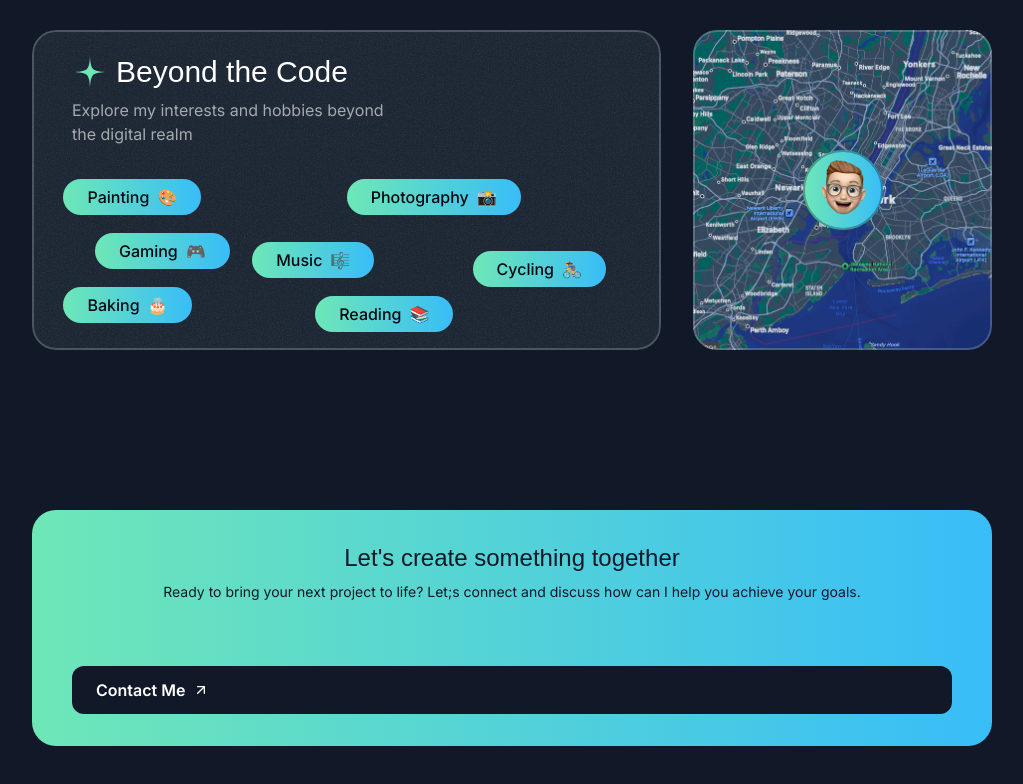
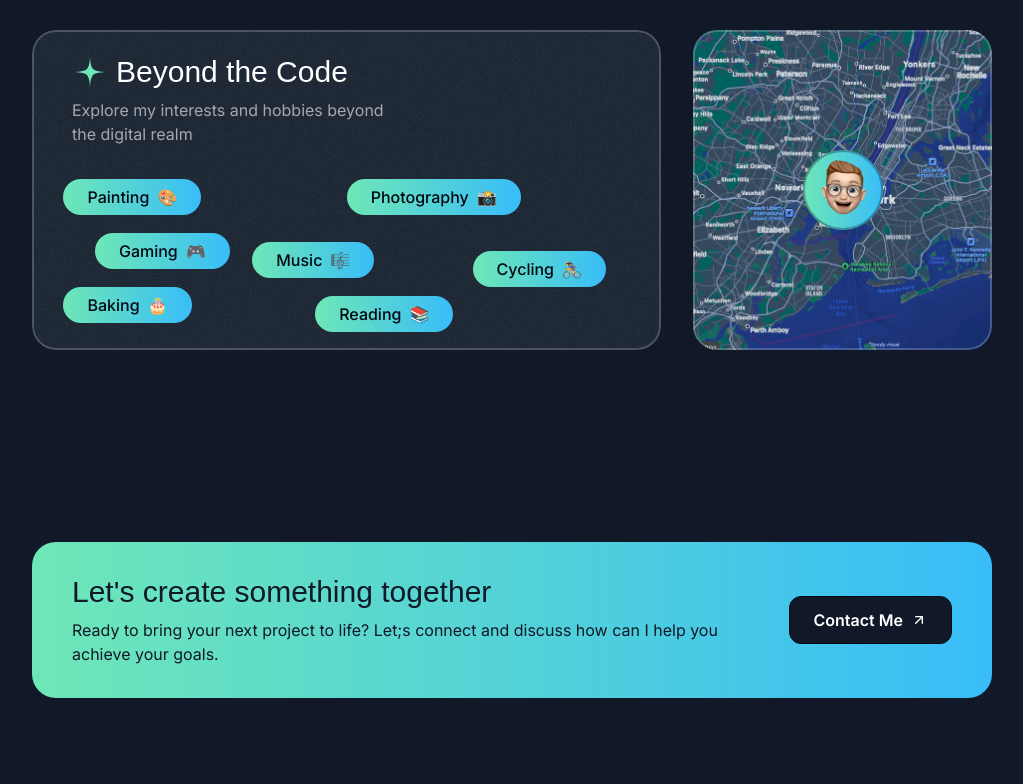
Before and after one commit to Fouzia-Oreen/Next-Js_Portfolio, a Next.js app in the folder nextjs-portfolio/: page / in a window 1280 px wide. Shown: the part 4582-5366 px from the top of the page, without its empty margins (128-1151 px from the left). Built offline with nearby package versions, Linux system fonts and the light colour scheme; a web font is replaced by a local one.

Commit message:
contact updated

```diff
--- a/nextjs-portfolio/src/sections/Contact.tsx
+++ b/nextjs-portfolio/src/sections/Contact.tsx
@@ -3,20 +3,22 @@
 
 const ContactSection = () => {
   return (
-    <section className='py-16 pt-12'>
+    <section className='py-16 pt-12 lg:py-24 lg:pt-20'>
     <div className='container'>
-    <div className='bg-gradient-to-r from-emerald-300 to-sky-400 rounded-3xl text-gray-900 py-8 px-10 text-center relative overflow-hidden z-0'>
+    <div className='bg-gradient-to-r from-emerald-300 to-sky-400 rounded-3xl text-gray-900 py-8 px-10 text-center relative overflow-hidden z-0 md:text-left'>
     <div className='absolute inset-0 opacity-5 -z-10'
         style={{backgroundImage:`url(${grainImage})` }}></div>
-    <div className="flex flex-col gap-8">
+    <div className="flex flex-col md:flex-row gap-8 md:gap-16 items-center">
     <div>
-      <h2 className='text-2xl font-serif'>Let&apos;s create something together</h2>
-      <p className='text-sm mt-2'>Ready to bring your next project to life? Let;s connect and discuss how can I help you achieve your goals.</p>
+      <h2 className='text-2xl md:text-3xl font-serif'>Let&apos;s create something together</h2>
+      <p className='text-sm md:text-base mt-2'>Ready to bring your next project to life? Let;s connect and discuss how can I help you achieve your goals.</p>
       </div>
-      <button className="text-white bg-gray-900 inline-flex items-center px-6 h-12 rounded-xl gap-2 mt-8">
+      <div className='flex'>
+      <button className="text-white bg-gray-900 inline-flex items-center px-6 h-12 rounded-xl gap-2 w-max border border-gray-950">
         <span className='font-semibold'>Contact Me</span>
         <ArrowUpRightIcon  className="size-4"/>
       </button>
+      </div>
     </div>
     </div>
     </div>
```
